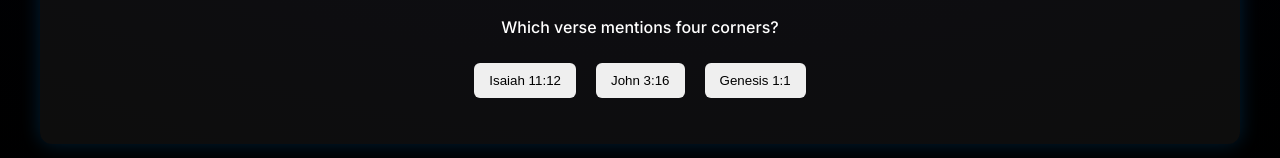
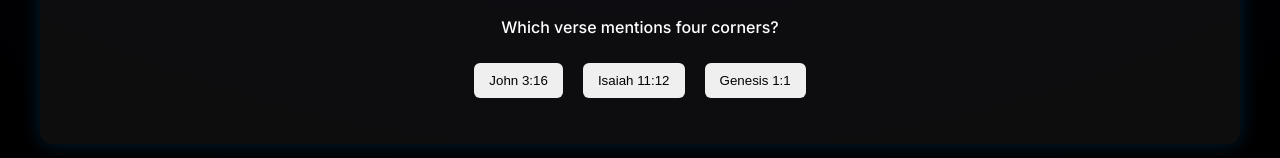
Before and after one commit to jnutt367/Flat-Earth-as-it-says-biblically, a plain HTML site: page index.html in a window 1280 px wide. Shown: the part 1202-1360 px from the top of the page. Drawn offline with Linux system fonts and the light colour scheme.

Commit message:
commiting all files up to the implimentation of the youtube channel

```diff
--- a/index.html
+++ b/index.html
@@ -324,9 +324,29 @@ function closeModal(){ modal.style.display="none"; }
 
 // 🧠 QUIZ
 const quiz = [
-  {q:"Which verse mentions four corners?",a:["Isaiah 11:12","John 3:16","Genesis 1:1"],correct:0},
+  {q:"Which verse mentions four corners?",a:["John 3:16", "Isaiah 11:12", "Genesis 1:1"],correct:0},
   {q:"Which passage describes the firmament?",a:["Genesis 1:6-8","Psalm 23","Matthew 5"],correct:0},
-  {q:"Which book mentions ends of the earth?",a:["Daniel","Luke","Acts"],correct:0}
+  {q:"Which book mentions ends of the earth?",a:["Daniel","Luke","Acts"],correct:0},
+  {
+    q: "Which verse describes heaven being stretched out like a curtain?",
+    a: [  "Acts 1:8", "Genesis 9:13", "Isaiah 40:22"],
+    correct: 0
+  },
+  {
+    q: "Which verse mentions the sun moving across the heavens?",
+    a: ["Psalm 19:4-6", "John 3:16", "Mark 10:45"],
+    correct: 0
+  },
+  {
+    q: "Which passage describes pillars of the earth?",
+    a: [ "Luke 15:7", "Romans 12:2", "Job 9:6"],
+    correct: 0
+  },
+  {
+    q: "Which verse refers to the earth as having foundations?",
+    a: [ "Matthew 28:19", "Psalm 104:5", "Acts 2:4"],
+    correct: 0
+  }
 ];
 
 let qIndex = 0;
```
Also changed, not shown: txt.txt.
